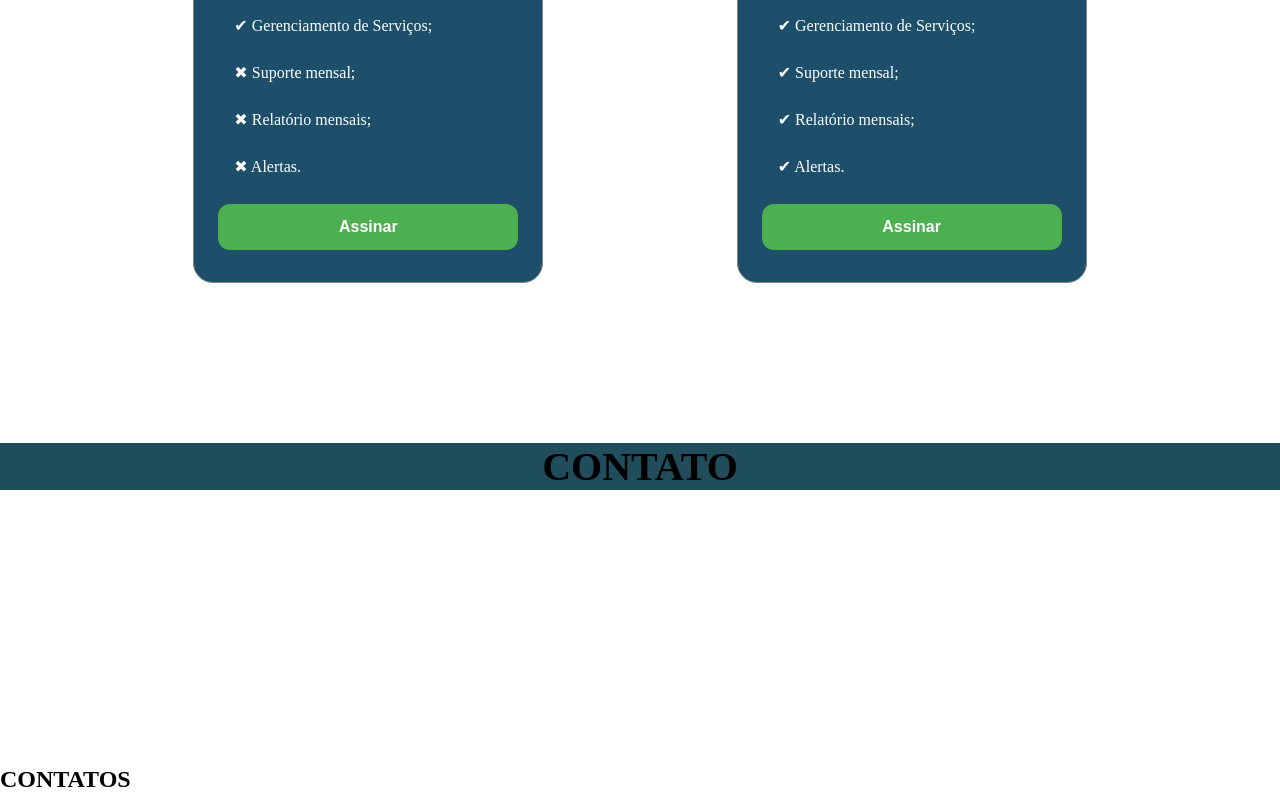
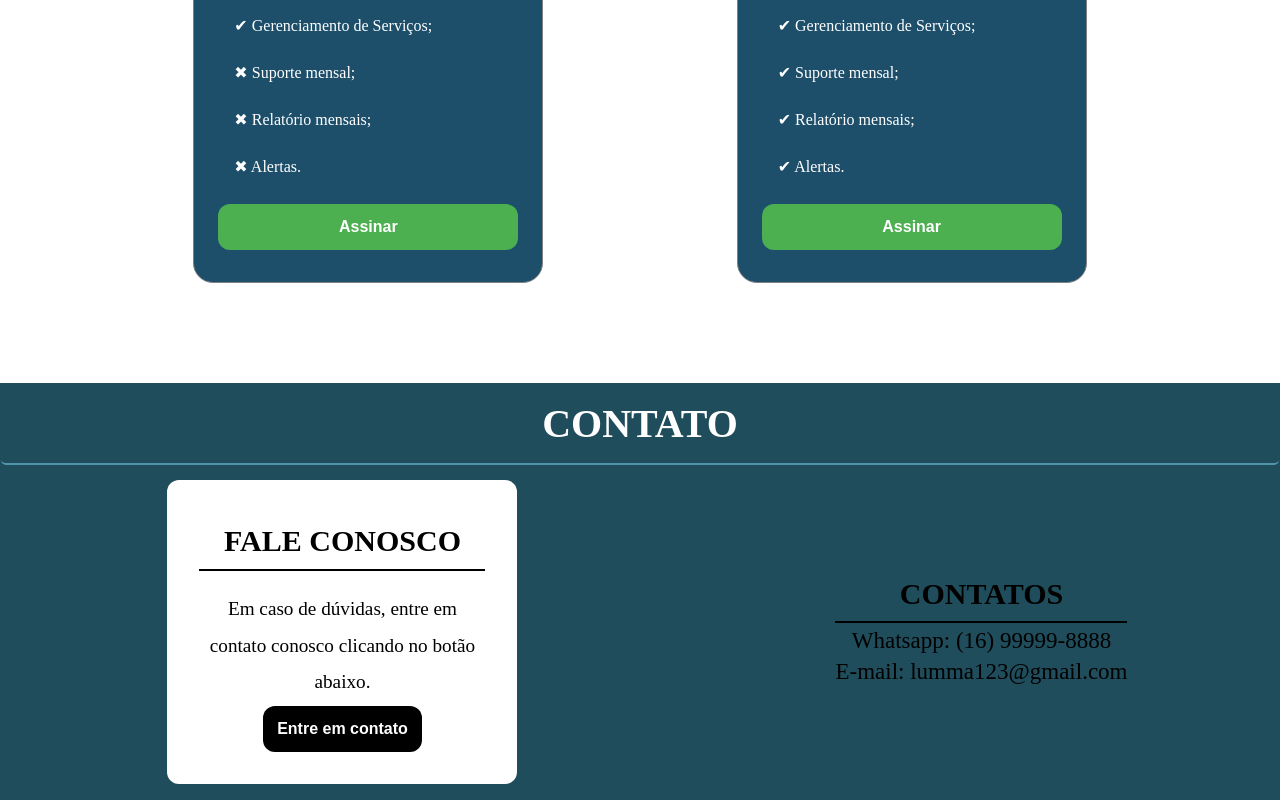
Before and after one commit to muriloap/Projeto_Integrador, a Next.js app: page / in a window 1280 px wide. Shown: the part 1226-2026 px from the top of the page. Built offline with nearby package versions, Linux system fonts and the light colour scheme.

Commit message:
criação do footer

```diff
--- a/src/app/components/Assinaturas/styles.module.css
+++ b/src/app/components/Assinaturas/styles.module.css
@@ -10,4 +10,5 @@
       flex-wrap: wrap;
       justify-content: space-evenly;
       margin-top: 40px;
+      margin-bottom: 100px;
     }
--- a/src/app/components/Contato/index.tsx
+++ b/src/app/components/Contato/index.tsx
@@ -1,18 +1,24 @@
-import styles from './styles.module.css'
+import styles from "./styles.module.css";
 
 export default function Contato() {
-    return (
-        <>
-        <h2 className={styles.contato}>CONTATO</h2>
-        <span id='contato' className={styles.span}>
-            <div className={styles.divFaleConosco}>
-                <h2 className={styles.faleConosco}>FALE CONOSCO</h2>
-                <p className={styles.p}>Em caso de dúvidas entre em contato conosco clicando no botão abaixo.</p>
-            </div>
-            <div>
-                <h2>CONTATOS</h2>
-            </div>
+  return (
+    <footer id="contato" className={styles.root}>
+        <h2 className={styles.h2contato}>CONTATO</h2>
+        <span className={styles.tabela}>
+          <div className={styles.tabelaFaleConosco}>
+            <h2 className={styles.faleConosco}>FALE CONOSCO</h2>
+            <p className={styles.p}>
+              Em caso de dúvidas, entre em contato conosco clicando no botão
+              abaixo.
+            </p>
+            <button className={styles.button}>Entre em contato</button>
+          </div>
+          <div className={styles.tabelaContatos}>
+            <h2>CONTATOS</h2>
+            <p>Whatsapp: (16) 99999-8888</p>
+            <p>E-mail: lumma123@gmail.com</p>
+          </div>
         </span>
-        </>
-    )
+    </footer>
+  );
 }
--- a/src/app/components/Contato/styles.module.css
+++ b/src/app/components/Contato/styles.module.css
@@ -1,14 +1,22 @@
-.contato {
-    text-align: center;
-    color: black;
-    font-size: 40px;
-    margin-top: 10rem;
+.root {
     background-color: #1f4d5c;
+    padding: 1px;
 }
 
-.divFaleConosco {
-    color: #ffffff;
-    font-size: 1.2rem; /* tamanho agradável */
+.h2contato {
+    text-align: center;
+    color: white;
+    font-size: 40px;
+    background-color: #1f4d5c;
+    padding: 1rem;
+    border-bottom: 2px solid #5095ac;
+    border-radius: 5px;
+
+}
+
+.tabelaFaleConosco {
+    color: #000000;
+    font-size: 1.2rem;
     line-height: 1.9; /* espaçamento entre linhas */
     text-align: justify; /* texto alinhado dos dois lados */
     padding: 2rem;
@@ -18,11 +26,63 @@
     text-align: center;
 }
 
+.button {
+    margin-top: auto;
+    background-color: #000000;
+    color: white;
+    border: none;
+    padding: 14px;
+    border-radius: 12px;
+    cursor: pointer;
+    font-weight: bold;
+    font-size: 1rem;
+    transition: all 0.3s ease;
+}
+
+.button:hover {
+    transform: scale(1.05);
+}
+
 .faleConosco {
     font-size: 30px;
+    color: rgb(0, 0, 0);
+    border-bottom: 2px solid black;
 }
 
 .p {
     padding: 5px;
-    margin-top: 5px;
+    margin-top: 15px;
 }
+
+.divContatos h2 {
+    background-color: #000000;
+}
+
+.tabela {
+    display: flex;
+    justify-content: space-around;
+    background-color: #1f4d5c;
+}
+
+.tabelaContatos {
+    padding-top: 7rem;
+    justify-content: center;
+    text-align: center;
+    background-color: #1f4d5c;
+    color: black;
+}
+
+.tabelaContatos h2 {
+    font-size: 30px;
+    color: rgb(0, 0, 0);
+    border-bottom: 2px solid black;
+    background-color: #1f4d5c;
+    padding-bottom: 10px;
+}
+
+.tabelaContatos p {
+    padding-top: 5px;
+    background-color: #1f4d5c;
+    font-size: 23px;
+
+}
```
Also changed, not shown: src/app/login/page.module.css (added), src/app/login/styles.module.css (deleted).
